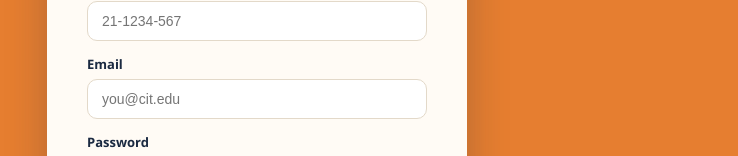
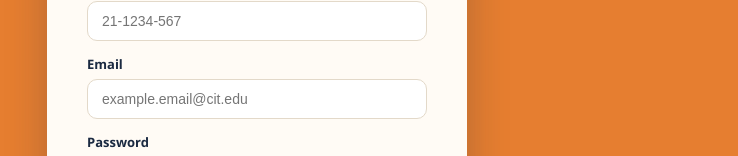
Before and after one commit to chonkychonkin/Palit_Daan, a React (Create React App) app: page / in a window 1280 px wide. Shown: the part 331-487 px from the top of the page, without its empty margins (383-1121 px from the left). Built offline with nearby package versions, Linux system fonts and the light colour scheme.

Commit message:
tarong nga update

```diff
--- a/src/RegisterPage.jsx
+++ b/src/RegisterPage.jsx
@@ -73,7 +73,7 @@ export default function Register() {
                             value={form.email}
                             onChange={handleChange}
                             style={styles.input}
-                            placeholder="you@cit.edu"
+                            placeholder="example.email@cit.edu"
                             required
                         />
                     </label>
```
